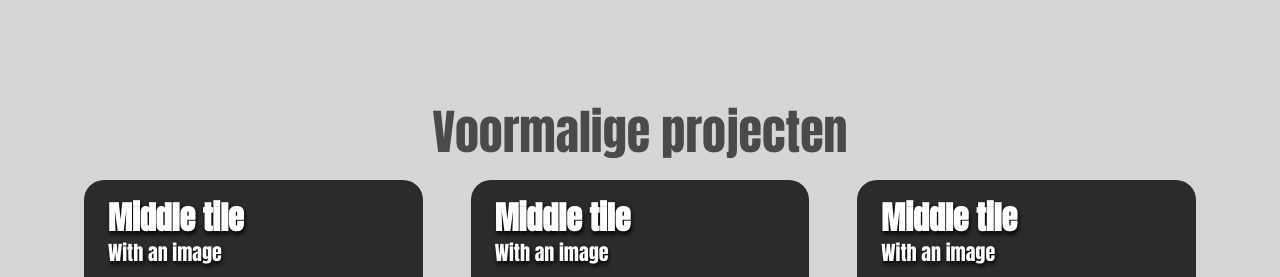
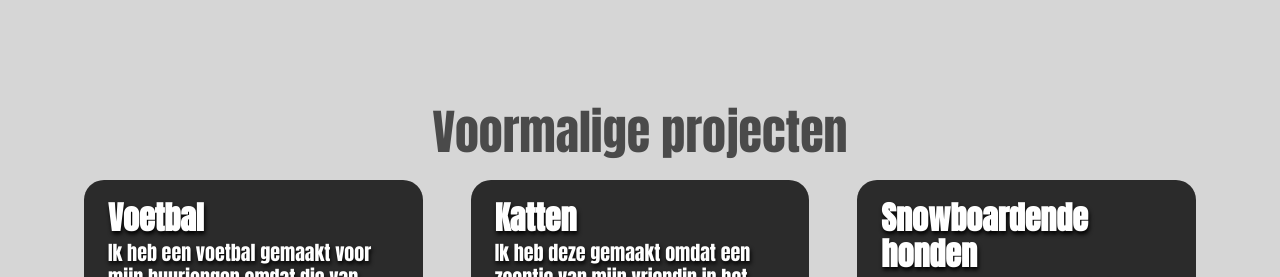
Before and after one commit to jesezwa/CLE-reservering, a PHP site: page / in a window 1280 px wide. Shown: the part 580-857 px from the top of the page. Run offline with PHP 8.4, Linux system fonts and the light colour scheme; some web fonts are replaced.

Commit message:
connection

```diff
--- a/admin.php
+++ b/admin.php
@@ -159,14 +159,14 @@ mysqli_close($db);
 <main>
     <main>
 
-            <div class="timetable" >
+
                 <h2>Afspraken: <?php echo $selectedDate; ?></h2>
                 <?php
                 foreach ($availableTimes as $time) {
                     echo "<p>{$time['timestamp_begin']} - {$time['timestamp_end']}</p>";
                 }
                 ?>
-
+        <div class="timetable" >
         </div>
     </main>
 
--- a/css/style.css
+++ b/css/style.css
@@ -278,7 +278,7 @@ footer {
     flex-direction: column;
     text-align: center;
     font-size: 3rem;
-    margin-top: 1000px;
+    margin-top: 10px;
 
 
 }
--- a/index.php
+++ b/index.php
@@ -114,36 +114,37 @@ require_once 'includes/secure.php';
             <div class="column">
                 <div class="tile is-parent">
                     <article class="tile is-child notification is-info example-projects">
-                        <p class="title">Middle tile</p>
-                        <p class="subtitle">With an image</p>
+                        <p class="title">Voetbal</p>
+                        <p class="subtitle">Ik heb een voetbal gemaakt voor mijn buurjongen omdat die van voetballen houd</p>
                         <figure class="image is-4by3">
-                            <img src="https://bulma.io/images/placeholders/640x480.png">
+                            <img src="images/voetbal.jpg">
                         </figure>
-                        <p class="subtitle pt-3">With an image</p>
+
                     </article>
                 </div>
             </div>
             <div class="column">
                 <div class="tile is-parent">
                     <article class="tile is-child notification is-info example-projects">
-                        <p class="title">Middle tile</p>
-                        <p class="subtitle">With an image</p>
+                        <p class="title">Katten</p>
+                        <p class="subtitle">Ik heb deze gemaakt omdat een zoontje van mijn vriendin in het ziekhuis lag</p>
                         <figure class="image is-4by3">
-                            <img src="https://bulma.io/images/placeholders/640x480.png">
+                            <img src="images/kat.jpg">
                         </figure>
-                        <p class="subtitle pt-3">With an image</p>
+
                     </article>
                 </div>
             </div>
             <div class="column">
                 <div class="tile is-parent">
                     <article class="tile is-child notification is-info example-projects">
-                        <p class="title">Middle tile</p>
-                        <p class="subtitle">With an image</p>
+                        <p class="title">Snowboardende honden</p>
+                        <p class="subtitle">
+                            Met haaknaald en creativiteit heb ik schattige snowboardende honden gemaakt. Ze brengen plezier en winterse energie in elke verzameling.</p>
                         <figure class="image is-4by3">
-                            <img src="https://bulma.io/images/placeholders/640x480.png">
+                            <img src="images/snowboard.jpg">
                         </figure>
-                        <p class="subtitle pt-3">With an image</p>
+
                     </article>
                 </div>
             </div>
```
Also changed, not shown: images/kat.jpg, images/snowboard.jpg (added), images/voetbal.jpg (added).
